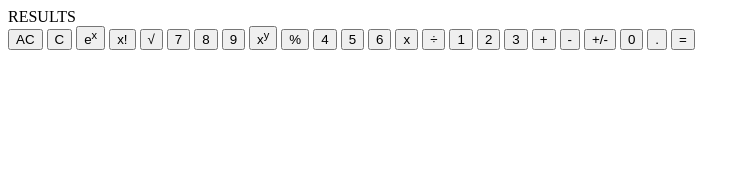
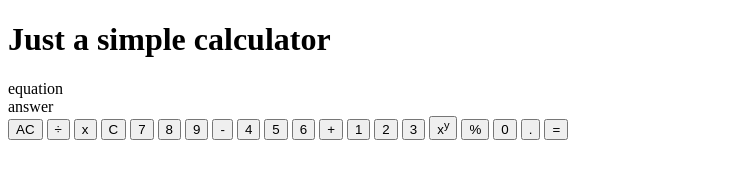
Before and after one commit to Ganthology/javascript-calculator, a plain HTML site: page index.html in a window 1280 px wide. Shown: the whole page, without its empty margins (0-750 px from the left). Drawn offline with Linux system fonts and the light colour scheme.

Commit message:
Change the layout of the buttons

```diff
--- a/index.html
+++ b/index.html
@@ -2,11 +2,12 @@
 <body>
     <link rel="stylesheet" href="style.css">
     <header>
-
+        <h1>Just a simple calculator</h1>
     </header>
     <div class="calculator">
         <div class="display">
-            RESULTS
+            <div class="equation">equation</div>
+            <div class="answer">answer</div>
         </div>
         <div class="all-buttons">
             <!--First row-->
@@ -14,16 +15,13 @@
                 AC
             </button>
             <button>
-                C
+                ÷
             </button>
             <button>
-                e<sup>x</sup>
+                x
             </button>
             <button>
-                x!
-            </button>
-            <button>
-                √
+                C
             </button>
             <!--Second Row-->
             <button>
@@ -36,10 +34,7 @@
                 9
             </button>
             <button>
-                x<sup>y</sup>
-            </button>
-            <button>
-                %
+                -
             </button>
             <!--Third row-->
             <button>
@@ -52,10 +47,7 @@
                 6
             </button>
             <button>
-                x
-            </button>
-            <button>
-                ÷
+                +
             </button>
             <!--Fourth row-->
             <button>
@@ -68,14 +60,11 @@
                 3
             </button>
             <button>
-                +
-            </button>
-            <button>
-                -
+                x<sup>y</sup>
             </button>
             <!--Last row-->
             <button>
-                +/-
+                %
             </button>
             <button>
                 0
```
